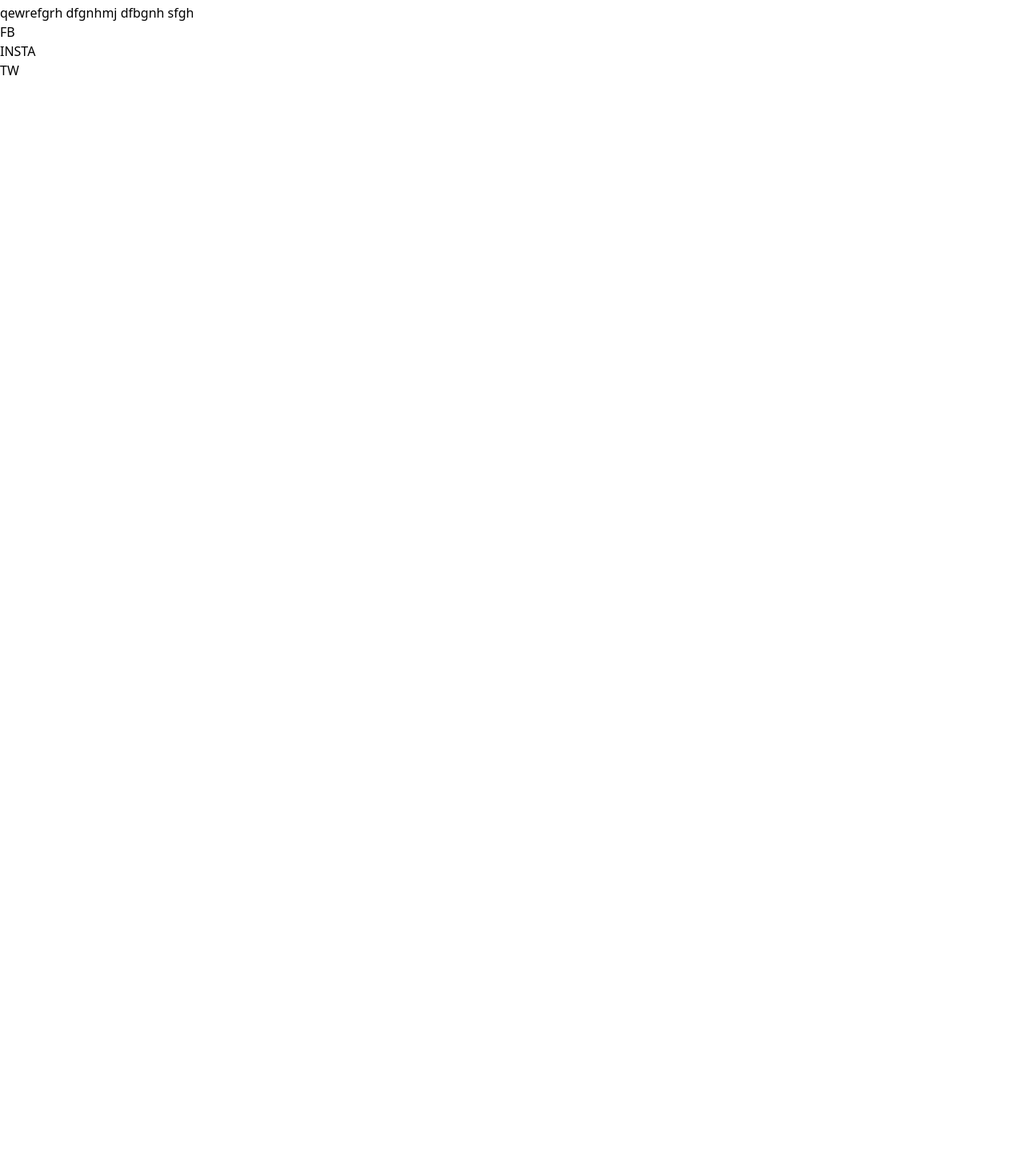
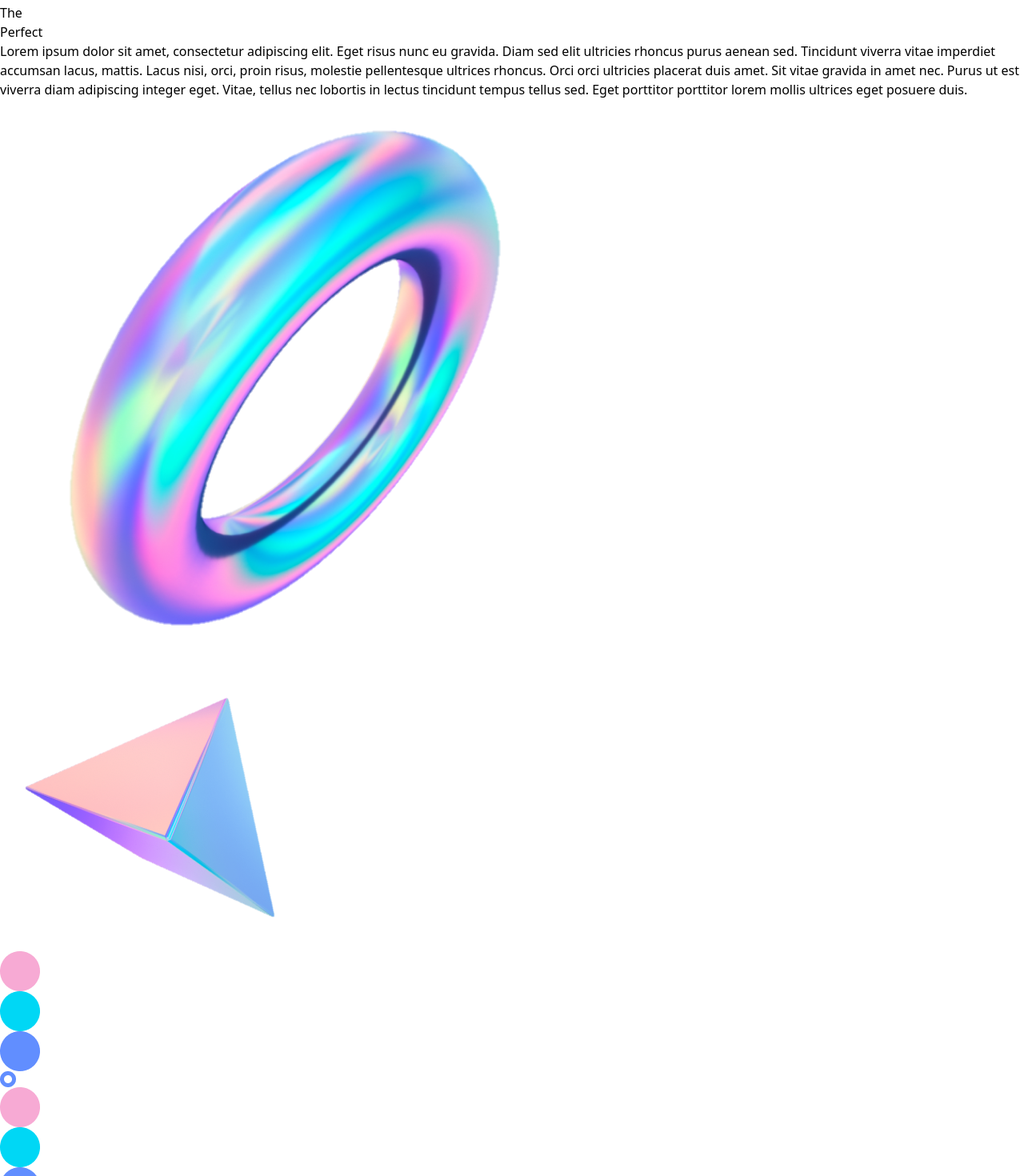
Before and after one commit to babybytes/Goba, a Next.js app: page / in a window 1280 px wide. Shown: the part 60-1530 px from the top of the page at 80% size. Before the commit the page ends 800 px from the top, so only its background shows below. Built offline with nearby package versions, Linux system fonts and the light colour scheme; a web font is replaced by a local one.

Commit message:
major changes

```diff
--- a/src/components/Footer.tsx
+++ b/src/components/Footer.tsx
@@ -2,7 +2,7 @@ import React from 'react';
 
 
 const Footer = () => (
-	<div className=" flex  w-full  justify-around space-x-[60%] ">
+	<div className=" flex  w-full  justify-around space-x-[60%] pb-5 ">
 		<div className="text-para  font-zen ">
 			qewrefgrh dfgnhmj dfbgnh sfgh
 		</div>
--- a/src/components/Landing.tsx
+++ b/src/components/Landing.tsx
@@ -6,82 +6,33 @@ const Landing = () => {
 
 
 	return(
-		<div className="w-full h-screen ">
-			<div className="  w-full h-screen  pt-[5%] font-zen ">
-				<div className="  flex  justify-around h-[95%]">
-					<div className="text-pinky px-10 w-[55%] flex flex-col pt-[5%]">
-						<div className="absolute px-[14%] -mt-5 ">
-							<img src="/images/e1.png" className="w-[70%]" />
-						</div>
-						<div className="absolute px-[40%] mt-[5%]">
-							<img src="/images/e2.png" className="w-[70%]" />
-						</div>
-						<div className="absolute px-[5%] mt-[25%]">
-							<img src="/images/e3.png" className="w-[70%]" />
-						</div>
-						<div className="  px-[8%] w-[100rem] absolute">
-							<img src="/images/donut.png" className="  -mt-[10%]"/>
-						</div>
-						<div className=" text-[14rem]">
-							The
-						</div>
-
-						<div className=" text-7xl px-[42%] z-10 -mt-[6%]">
-							Perfect
-						</div>
-						<div className="flex justify-end z-10 pt-[20%] ">
-							<button className="rounded-none bg-para w-[15%] flex justify-center items-center h-[3rem]">
-								<span>
-									OPEN
-								</span>
-							</button>
-						</div>
-
+		<div className="w-full h-full">
+			<div className="w-full h-full text-pinky   font-zen flex ">
+				<div className="flex flex-col ml-10 w-[50%] pt-[5%] ">
+					<div className="text-[16rem]">
+						The
 					</div>
-					<div className=" w-[50%] flex flex-col items-center ">
-
-						<div className="text-para w-[35%] text-sm ">
-							<p>
-								Lorem ipsum dolor sit amet, consectetur adipiscing elit. Eget risus nunc eu gravida. Diam sed elit ultricies rhoncus purus aenean sed. Tincidunt viverra vitae imperdiet accumsan lacus, mattis. Lacus nisi, orci, proin risus, molestie pellentesque ultrices rhoncus. Orci orci ultricies placerat duis amet. Sit vitae gravida in amet nec. Purus ut est viverra diam adipiscing integer eget. Vitae, tellus nec lobortis in lectus tincidunt tempus tellus sed. Eget porttitor porttitor lorem mollis ultrices eget posuere duis.
-							</p>
-						</div>
+					<div className="text-7xl ml-[50%] z-10 -mt-[8%] ">
+						Perfect
 					</div>
-						<div className="absolute   -mx-[8%] -mt-4">
-							<img src="/images/v1.png" className="w-[70%]" />
-						</div>
-						<div className="absolute pt-[20%]  -mx-[5%] ">
-							<img src="/images/e1.png" className="w-[70%]" />
-						</div>
-						<div className="absolute pt-[30%] mx-[10%]">
-							<img src="/images/e2.png" className="w-[70%]" />
-						</div>
-						<div className="absolute pt-[38%] -mx-5  ">
-							<img src="/images/e3.png" className="w-[70%]" />
-						</div>
-						<div className="absolute mt-[20%] ">
-							<img src="/images/triangle.png" />
-						</div>
-
 				</div>
-				<div className=" flex  w-full  justify-around space-x-[60%] ">
-						<div className="text-para  font-zen ">
-							qewrefgrh dfgnhmj dfbgnh sfgh
-						</div>
-						<div className="font-zen text-pinky flex ">
-							<div className="px-5">
-								FB
-							</div>
-							<div className="px-5">
-								INSTA
-							</div>
-							<div className="px-5">
-								TW
-							</div>
-						</div>
+				<div className="w-[50%]">
+					<p className="text-para w-[50%] ml-[30%] pt-5">
+						Lorem ipsum dolor sit amet, consectetur adipiscing elit. Eget risus nunc eu gravida. Diam sed elit ultricies rhoncus purus aenean sed. Tincidunt viverra vitae imperdiet accumsan lacus, mattis. Lacus nisi, orci, proin risus, molestie pellentesque ultrices rhoncus. Orci orci ultricies placerat duis amet. Sit vitae gravida in amet nec. Purus ut est viverra diam adipiscing integer eget. Vitae, tellus nec lobortis in lectus tincidunt tempus tellus sed. Eget porttitor porttitor lorem mollis ultrices eget posuere duis.
+					</p>
 				</div>
-
 			</div>
-
+			<div className="absolute top-0 ">
+				<img src="/images/donut.png" className="w-[90%] ml-[35%] mt-[15%]"/>
+				<img src="/images/triangle.png" className="w-[60%] ml-[190%] -mt-[40%]"/>
+				<img src="/images/e1.png" className="w-[5%] -mt-[100%] ml-[50%] "/>
+				<img src="/images/e2.png" className="w-[5%] pt-[10%] ml-[130%] "/>
+				<img src="/images/e3.png" className="w-[5%] pt-[55%] ml-[15%] "/>
+				<img src="/images/v1.png" className="w-[2%] -mt-[88%] ml-[183%]"/>
+				<img src="/images/e1.png" className="w-[5%]  "/>
+				<img src="/images/e2.png" className="w-[5%]  "/>
+				<img src="/images/e3.png" className="w-[5%]  "/>
+			</div>
 		</div>
 )};
 
--- a/src/pages/index.tsx
+++ b/src/pages/index.tsx
@@ -1,13 +1,17 @@
 
 import Header from '../components/Header'
+import Landing from '../components/Landing'
 import Footer from '../components/Footer'
 
 
 const Home = () => {
   return (
-    <div className="  w-screen h-screen flex flex-col bg-gradient-to-r from-bg via-neutral-900 to-black">
+    <div className=" overflow-hidden w-screen h-screen flex flex-col bg-gradient-to-r from-bg via-neutral-900 to-black">
       <div className="flex">
         <Header />
+      </div>
+      <div className="flex grow">
+        <Landing />
       </div>
       <div className="flex">
         <Footer />
```
Also changed, not shown: public/images/nav.png (deleted).
